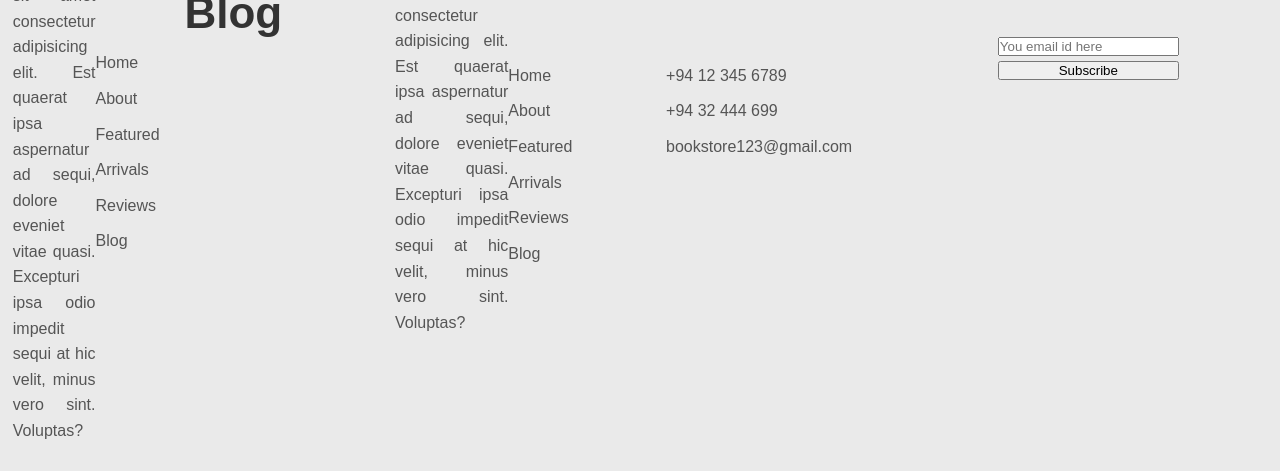
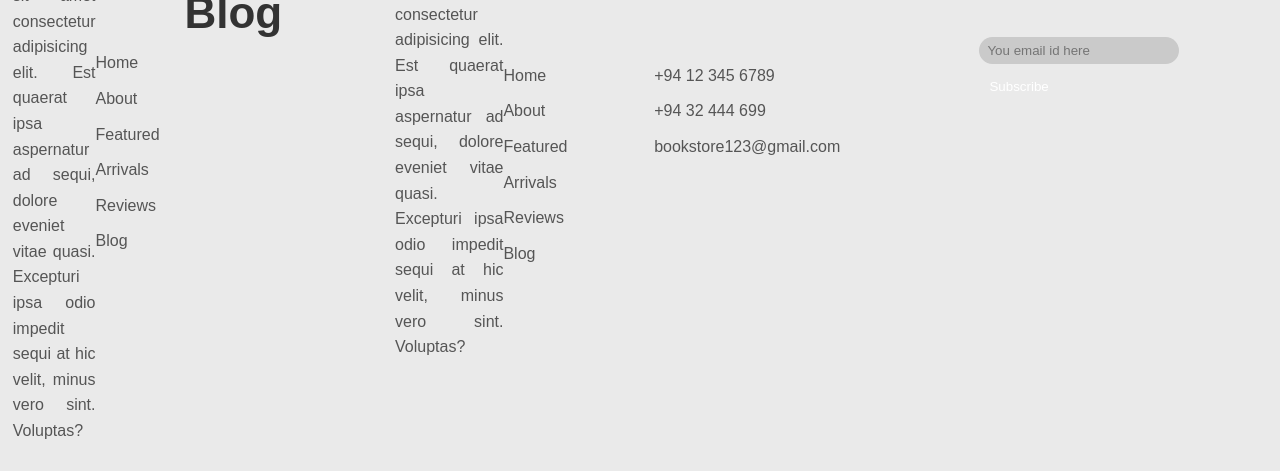
Before and after one commit to SamiAmarneh/RSM-project, a plain HTML site: page index.html in a window 1280 px wide. Shown: the part 1327-1798 px from the top of the page. Drawn offline with Linux system fonts and the light colour scheme; files whose address does not match are found by name.

Commit message:
commit22

```diff
--- a/main.css
+++ b/main.css
@@ -449,6 +449,25 @@ flex-direction: column;
   gap: 5px;
 }
 
+#email-input {
+  width: 100%;
+  padding: 3% 20% 3% 4%;
+  border: none;
+  border-radius: 100px;
+  background-color: #cacaca;
+  width: 200px;
+}
+#submit-input{
+  background-color: var(--Strong-Cyan);
+  color: white;
+  padding: 10px ;
+      border: none;
+      border-radius: 100px;
+      cursor: pointer;
+      text-align: left;
+      width: 80px;
+}
+
 /*--------------------*/
 
 
```
